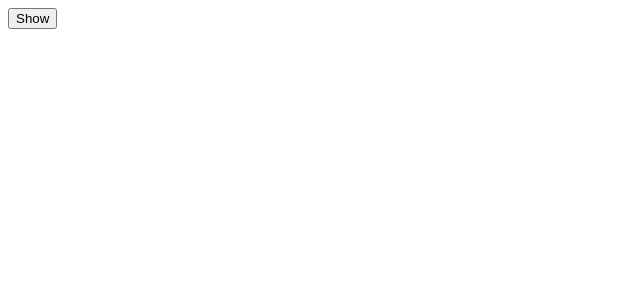
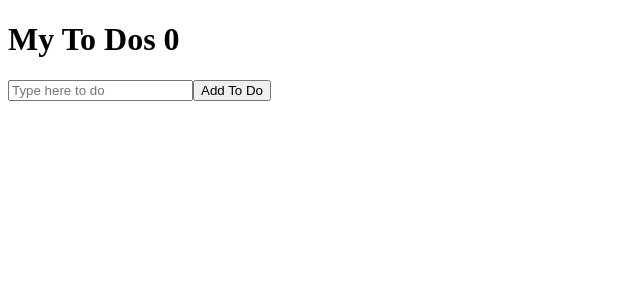
Before and after one commit to eunjitech/react_movie, a React (Create React App) app: page / in a window 1280 px wide. Shown: the top 300 px of the page, without its empty margins (0-640 px from the left). Built offline with nearby package versions, Linux system fonts and the light colour scheme.

Commit message:
20220108 To Do List part1

```diff
--- a/src/App.js
+++ b/src/App.js
@@ -1,20 +1,30 @@
-import { useState, useEffect } from "react";
-
-function Hello(){
-  useEffect(() => {
-    console.log('hi');
-    return () => console.log('bye');
-  }, []);
-  return <h1>Hello</h1>;
-}
+import { useState, useEffect } from 'react';
 
 function App() {
-  const [showing, setShowing] = useState(false);
-  const onClick = () => setShowing((prev) => !prev);
+  const [toDo, setToDo] = useState('');
+  const [toDos, setToDos] = useState([]);
+  const onChange = (e) => setToDo(e.target.value);
+  const onSubmit = (e) => {
+    e.preventDefault();
+    if (!toDo) {
+      return;
+    }
+    setToDo('');
+    setToDos((currentArray) => [toDo, ...currentArray]);
+  };
+  console.log(toDos);
   return (
     <div>
-      {showing ? <Hello /> : null}
-      <button onClick={onClick}>{showing ? "Hide" : "Show"}</button>
+      <h1>My To Dos {toDos.length}</h1>
+      <form onSubmit={onSubmit}>
+        <input
+          type="text"
+          placeholder="Type here to do"
+          value={toDo}
+          onChange={onChange}
+        />
+        <button>Add To Do</button>
+      </form>
     </div>
   );
 }
```
Also changed, not shown: 1 other file (tests, documents, lock files or other folders).
